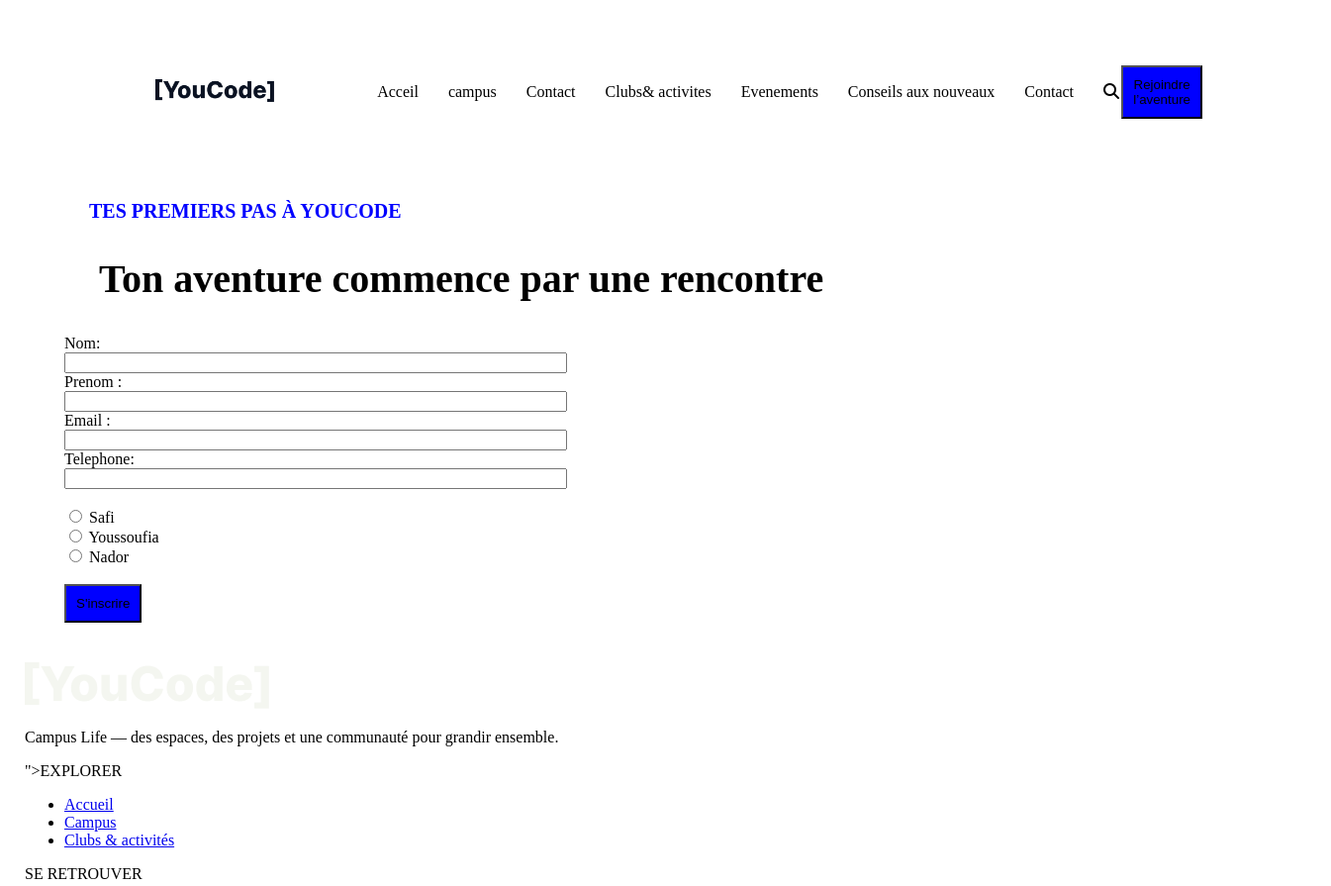
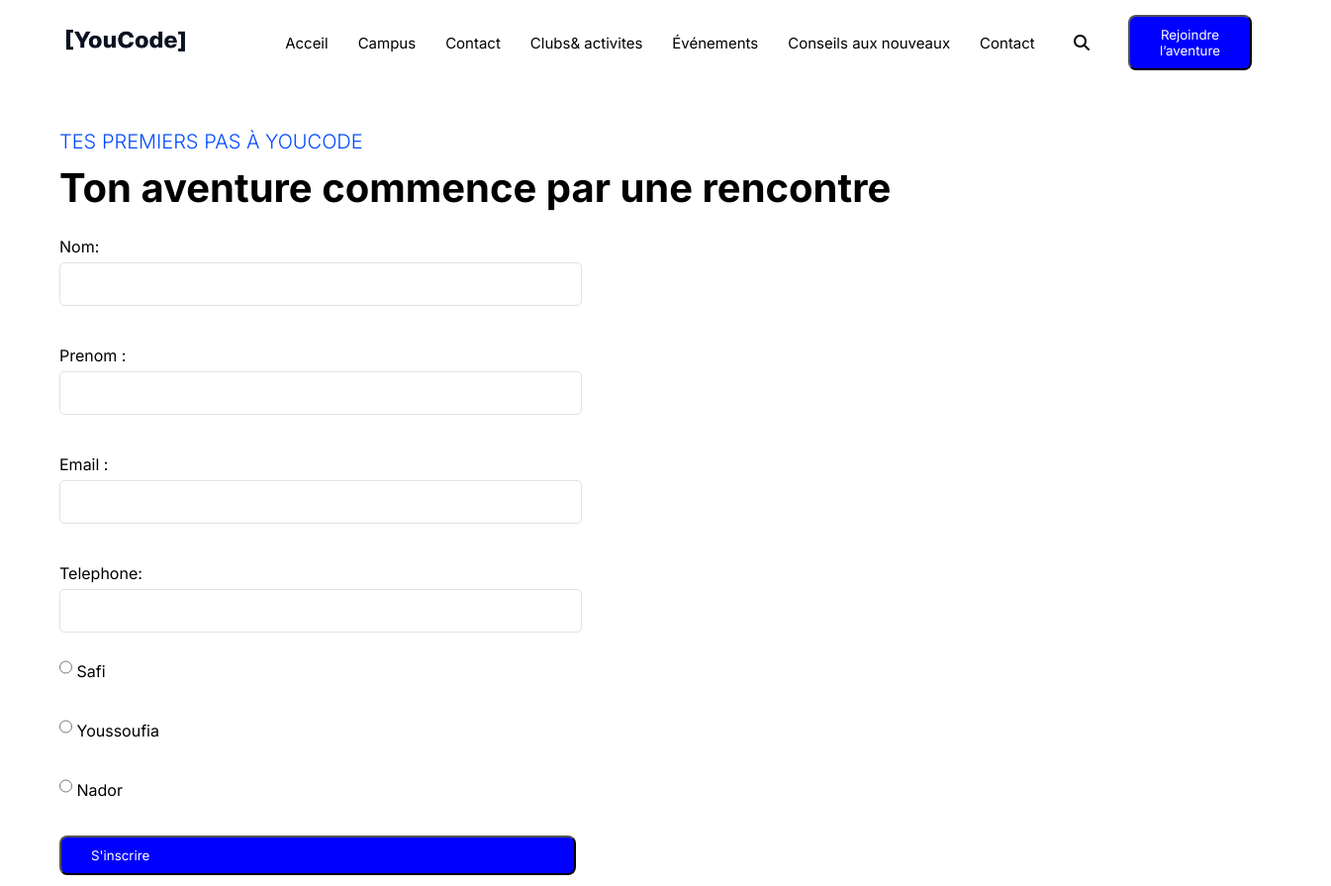
Before and after one commit to azeroualsaida/campusLife, a plain HTML site: page inscreption.html in a window 1280 px wide. Shown: the top 895 px of the page at 99% size, 1345 px wide, since content can reach past the window. Drawn offline with Linux system fonts and the light colour scheme.

Commit message:
i added the css of the last page

```diff
--- a/inscreption.html
+++ b/inscreption.html
@@ -8,22 +8,27 @@
     <meta charset="UTF-8">
     <link rel="stylesheet" href="https://cdnjs.cloudflare.com/ajax/libs/font-awesome/6.7.2/css/all.min.css">
     <link rel="stylesheet" href="style.css">
+    <link rel="preconnect" href="https://fonts.googleapis.com">
+    <link rel="preconnect" href="https://fonts.gstatic.com" crossorigin>
+    <link href="https://fonts.googleapis.com/css2?family=Inter:ital,opsz,wght@0,14..32,100..900;1,14..32,100..900&display=swap" rel="stylesheet">
 </head>
 <body>
     <header>
-        <div class="main">
+        <div >
         <img src="45.jpg" alt="logo de ce site">
         </div>
         <nav>
             <a href="accueil.html">Acceil</a>
-            <a href="campus.html">campus</a>
+            <a href="campus.html">Campus</a>
             <a href="#">Contact</a>
             <a href="#">Clubs& activites</a>
-            <a href="#">Evenements</a>
+            <a href="#">Événements</a>
             <a href="#">Conseils aux nouveaux</a>
             <a href="#">Contact</a>
+        </nav>
+        <div>
            <i class="fa-solid fa-magnifying-glass"></i>
-        </nav>
+       </div>
         <button>
                Rejoindre <br> l’aventure
       </button>
@@ -31,7 +36,7 @@
     <main class="main">
 <section class ="hero" >
 <h5>TES PREMIERS PAS À YOUCODE</h5>
-<h2>Ton aventure commence par une rencontre</h2>
+<h1>Ton aventure commence par une rencontre</h1>
 </section>
 <form >
 <div class="in">
@@ -44,26 +49,37 @@
         <input type = "email" id = "fname" EmaiL = "fname" > <br>
         <label for ="Phone"> Telephone: </label>
         <br>
-        <input type ="Number" id="Phone" Telephone ="phone"><br> <br>
+        <input class="phone" type ="Number" id="Phone" Telephone ="phone"><br> <br>
     </div>
 
 <div>
+    <div class="radio">
+        <div>
             <input type="radio" id ="safi" name="campus" value="Safi">
             <label for ="safi">Safi</label><br>
+        </div>
+        <div>
             <input type ="radio" id ="youssoufia" name="campus" value="Youssoufia">
             <label for ="youssoufia" >Youssoufia</label><br>
+        </div>
+        <div>
             <input type ="radio" id ="nador" name="campus" value="Nador">
             <label for ="nador">Nador</label><br> <br>
+        </div>
+    </div>
 
-    <button>
+        <button  class="botton">
             S'inscrire
         </button>
+
  </div>
 </div>
+</form>
 </main>
-</form>
-        <div>
-            <div>
+<footer>
+
+    <div >
+        <div >
             <img src="code.jpg" alt="youcode logo ">
         </div>
         <div>
@@ -116,5 +132,6 @@
      </p>
  </div>
 </div>
+</footer>
 </body>
 </html>
--- a/style.css
+++ b/style.css
@@ -1,38 +1,17 @@
-/* p{color:bleu ;
-    font-size: 20px
+
+
+*{
+  font-family:"Inter", sans-serif;
+    margin: 0 ;
 }
-h5{
-    color:bleu ;
 
-}
-h{color: red;}
-h1{text-align: center;
-/* } */
 
-/* .main {
-    width: 800%;
-    background :linear-gradient();
-    to.top , rgha(0,0,0,0,5 , 50% );
-    background-position:center;
-    background-size: cover
-
-} */
-/* header {
-    display
-    align-items: center ;
-    padding
-} */
- /* .box {
-    width: 200px;
-    padding: 20px;
-    border: 2px solide black;
-    margin :30px;
- } */
   header {
     display: flex ;
     align-items: center;
     justify-content: space-between;
-    padding: 15px 40px;
+    margin: 15px;
+
   }
   header img {
     width: 120px;
@@ -48,28 +27,33 @@ h1{text-align: center;
   nav a{
     text-decoration: none;
     color :black;
+    font-size: 15px;
 
   }
   button{
     background-color: blue;
-    padding : 10px
+    padding : 10px 30px ;
+    border-radius: 8px;
+    color: white  ;
   }
-  body {
-    margin: 25px ;
 
-  }
   .hero {
-    margin: 25px;
+
   }
   .hero h5{
     font-size:20px ;
-    color :blue;
+    color :#034BFF;
+    margin-top: 10px ;
+  font-weight: 300;
+
   }
- .hero h2{
-font-size: 40px ;
-    color :black
-    font-weilght; bold;
-    margin-left: 10px;
+ .hero h1{
+    font-size: 40px ;
+    color :black;
+    font-weight: bold;
+
+    margin-top: 10px;
+
 }
 
 input  [type-text]
@@ -77,10 +61,11 @@ input  [type-text]
     width :100% ;
 padding :20px;
 margin : 8px 0;
-display:flex;
+display: flex;
 border-radius: 4px;
 margin-left: 25px;
 /* box-sizing: border-box; */
+ma
 }
 
 head {
@@ -89,15 +74,44 @@ head {
     margin-right: 40px;
 }
 
-.inn{
-     width: 100vw;
+form{
+  margin-top: 25px;
 
 }
 .inn input{
-    width:500px;
-    height: px;
+    width: 45%;
+    height: 40px;
+    margin-bottom: 40px;
+    margin-top: 6px;
+    border-radius: 5px;
+    border:1px solid #E2E1E5 ;
+}
+.main{
+    margin: 60px ;
+}
+.radio{
+  margin-top: 10PXpx ;
+
+  ;
 
 }
-.main{
-    margin: 40px ;
+.radio input{
+  width: 300;
+  height: 20px;
+  margin-bottom: 40px;
+
+
+
 }
+
+
+.botton {
+  text-align: left;
+  width: 45%;
+}
+.radio div{
+  height: 60px;
+}
+.phone {
+  margin-bottom: 5px !important;
+}
--- /dev/null
+++ b/styletry.css
@@ -0,0 +1,9 @@
+
+
+
+.special{
+    color: yellow ;
+}
+p{
+color:blue;
+}
```
Also changed, not shown: try.html (added, +14 -0 lines). Lines whose indentation alone changed are shown as unchanged.
